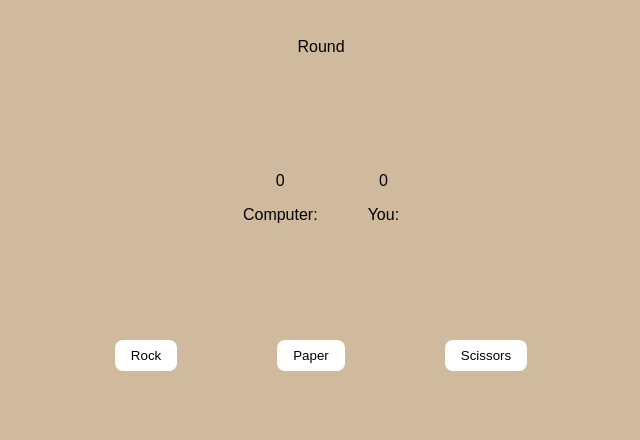
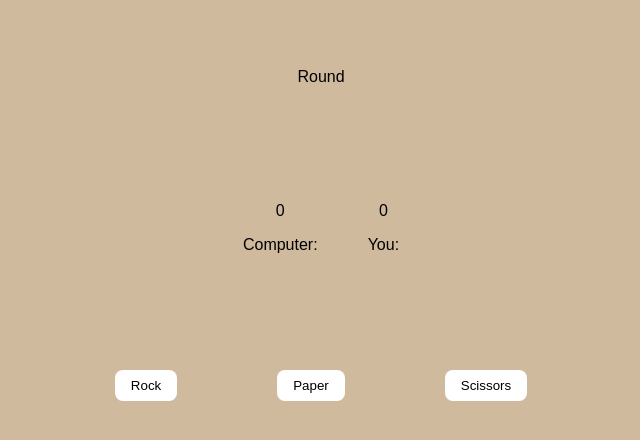
Before and after one commit to fidelisobioma/Rock-Paper-Scissors, a plain HTML site: page index.html in a window 1280 px wide. Shown: the whole page, without its empty margins (319-959 px from the left). Drawn offline with Linux system fonts and the light colour scheme.

Commit message:
Updated my CSS file  - Added cursor pointer to the button at line 39  - Added padding to the body at line 4

```diff
--- a/style.css
+++ b/style.css
@@ -1,6 +1,7 @@
 body {
   background-color: #d0ba9e;
   font-family: Arial, Helvetica, sans-serif;
+  padding: 30px;
 }
 .main_wrap {
   display: flex;
@@ -35,6 +36,7 @@ button {
   padding: 8px 16px;
   background-color: white;
   color: black;
+  cursor: pointer;
 }
 /* modal section */
 .overlay {
```
